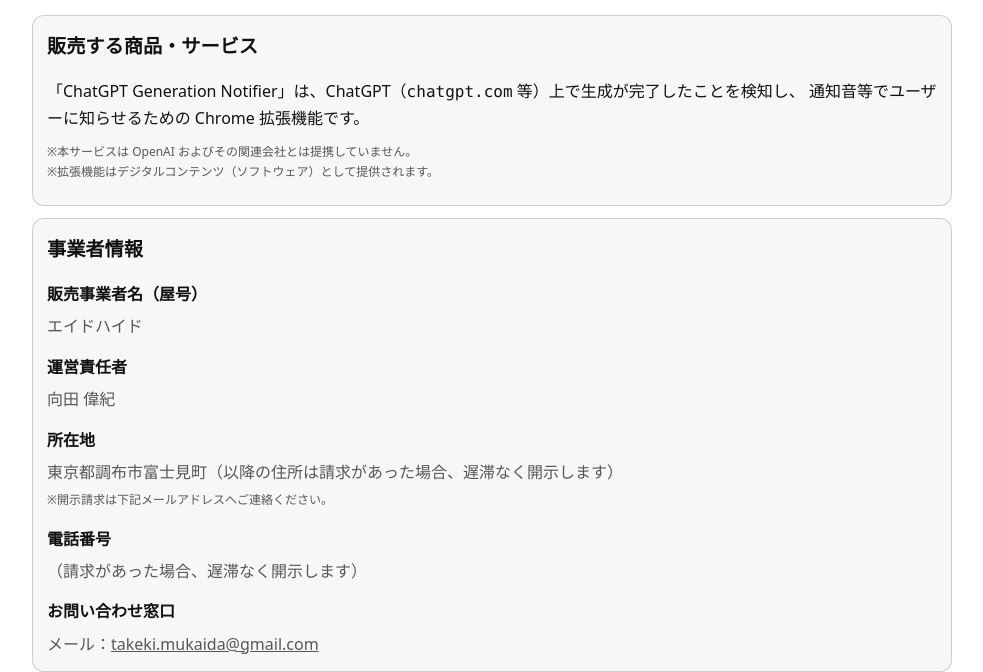
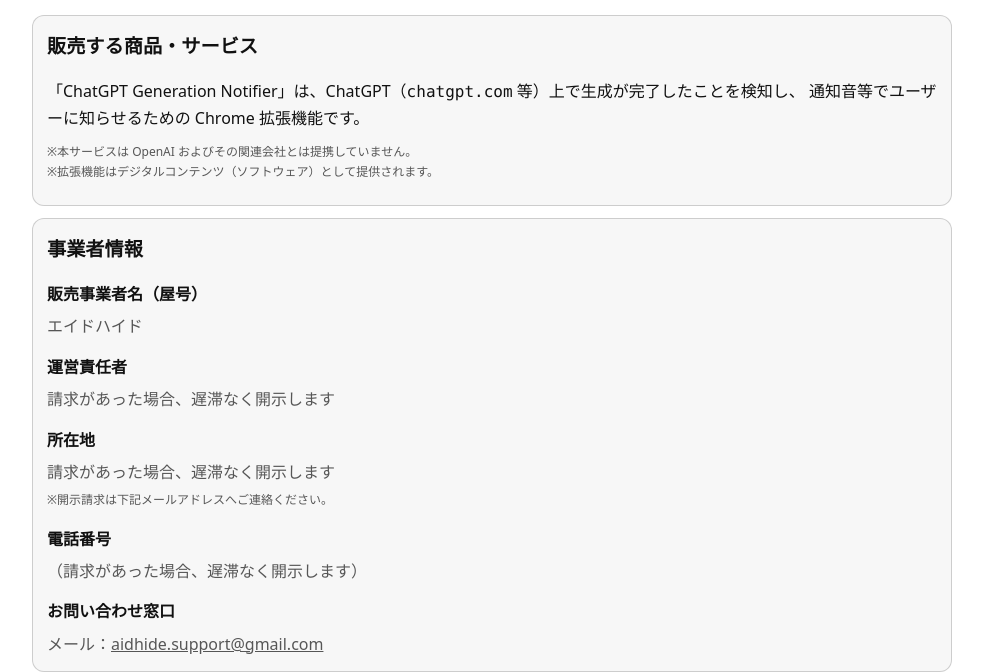
Before and after one commit to TakekiMukaida/chatgpt-generation-notifier-policy, a plain HTML site: page docs/tokutei.html in a window 1280 px wide. Shown: the part 129-801 px from the top of the page, without its empty margins (148-1131 px from the left). Drawn offline with Linux system fonts and the light colour scheme.

Commit message:
Redact personal information from policy pages

```diff
--- a/docs/tokutei.html
+++ b/docs/tokutei.html
@@ -109,24 +109,22 @@
           <dd>エイドハイド</dd>
 
           <dt>運営責任者</dt>
-          <dd>向田 偉紀</dd>
+          <dd>請求があった場合、遅滞なく開示します</dd>
 
           <dt>所在地</dt>
           <dd>
-            <!-- TODO: Stripe審査ではフル住所の方が通りやすいので、可能なら番地まで記載してください -->
-            東京都調布市富士見町（以降の住所は請求があった場合、遅滞なく開示します）
+            請求があった場合、遅滞なく開示します
             <br><span class="small">※開示請求は下記メールアドレスへご連絡ください。</span>
           </dd>
 
           <dt>電話番号</dt>
           <dd>
-            <!-- TODO: Stripe審査では電話番号の明記が有利です。可能なら記載してください -->
             （請求があった場合、遅滞なく開示します）
           </dd>
 
           <dt>お問い合わせ窓口</dt>
           <dd>
-            メール：<a href="mailto:takeki.mukaida@gmail.com">takeki.mukaida@gmail.com</a><br />
+            メール：<a href="mailto:aidhide.support@gmail.com">aidhide.support@gmail.com</a><br />
 
           </dd>
 
@@ -214,7 +212,7 @@
           <dt>不具合・お問い合わせ</dt>
           <dd>
             不具合の内容（発生日時、環境、再現手順、スクリーンショット等）を添えてご連絡ください。<br />
-            メール：<a href="mailto:takeki.mukaida@gmail.com">takeki.mukaida@gmail.com</a>
+            メール：<a href="mailto:aidhide.support@gmail.com">aidhide.support@gmail.com</a>
           </dd>
         </dl>
       </div>
@@ -232,7 +230,7 @@
 
     <footer>
       <p>
-        <strong>事業者：</strong>エイドハイド ・ <strong>運営責任者：</strong>向田 偉紀<br />
+        <strong>事業者：</strong>エイドハイド<br />
         <a href="tokutei.html">特商法</a> ・ <a href="terms.html">利用規約</a> ・ <a href="privacy.html">プライバシー</a> ・ <a href="refund.html">返金・解約</a> ・ <a href="contact.html">お問い合わせ</a> ・ <a href="pricing.html">価格</a>
       </p>
       <p>© <span id="y"></span> ChatGPT Generation Notifier</p>
```
Also changed, not shown: docs/contact.html (+2 -2 lines), docs/index.html (+2 -2 lines), docs/pricing.html (+1 -1 lines), docs/privacy.html (+2 -2 lines), docs/refund.html (+2 -2 lines), docs/terms.html (+1 -1 lines).
